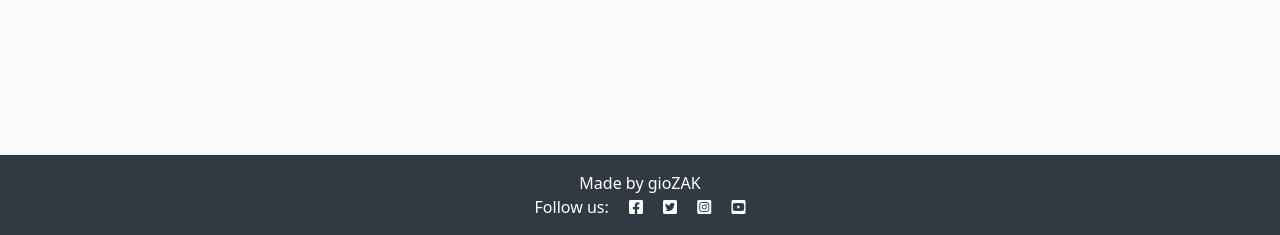
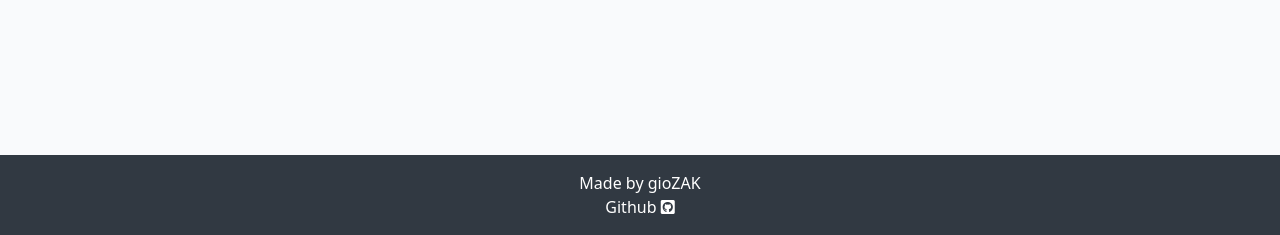
Before and after one commit to gioZAK/justblog_v1, a Django app: page /accounts/login/ in a window 1280 px wide. Shown: the part 565-800 px from the top of the page. Run offline with Django 3.2, Linux system fonts and the light colour scheme; some libraries are stand-ins or nearby versions.

Commit message:
Commit before major test

```diff
--- a/templates/base.html
+++ b/templates/base.html
@@ -100,10 +100,12 @@
     <!-- Footer -->
     <footer class="footer mt-auto py-3 dark-bg">
         <p class="m-0 text-center text-white">Made by gioZAK</p>
-        <p class="m-0 text-center text-white">Follow us: <i class="fab fa-facebook-square ms-3"></i>
-            <i class="fab fa-twitter-square ms-3"></i>
-            <i class="fab fa-instagram-square ms-3"></i>
-            <i class="fab fa-youtube-square ms-3"></i></p>
+        <p class="m-0 text-center text-white">
+            <a href="https://github.com/gioZAK" target="_blank" title="Visit gioZAK's GitHub profile"
+                class="no-link-style">
+                Github <i class="fab fa-github-square"></i>
+            </a>
+        </p>
     </footer>
     <script>
         setTimeout(function () {
--- a/templates/profile.html
+++ b/templates/profile.html
@@ -10,7 +10,10 @@
         <div class="col-md-8 offset-md-2 mt-1">
             <!-- Heading with the username -->
             <h1>{{ user.username }}'s profile</h1>
-
+            <!-- Display the date when the user joined -->
+            <p>Joined on: {{ user.date_joined}}</p>
+            <!-- Display the last time the user entered the website -->
+            <p>Last login: {{ user.last_login }}</p>
             <!-- Container for the posts -->
             <div class="container mt-2">
                 <!-- Heading for the posts -->
```
